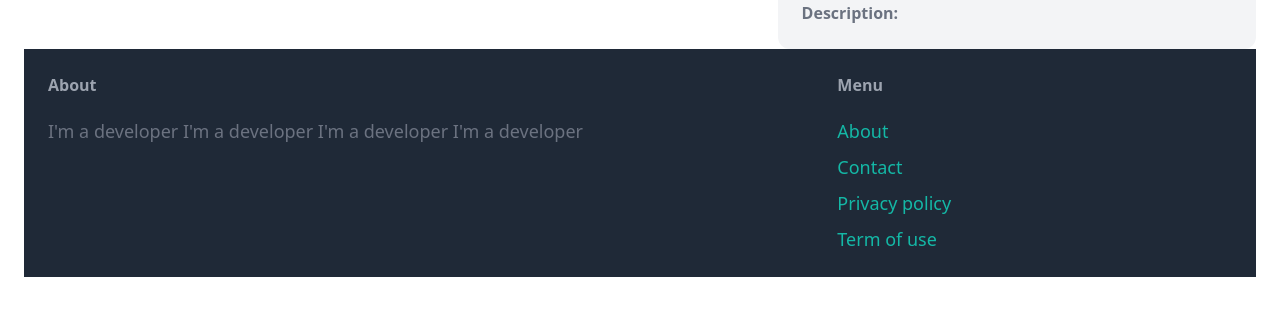
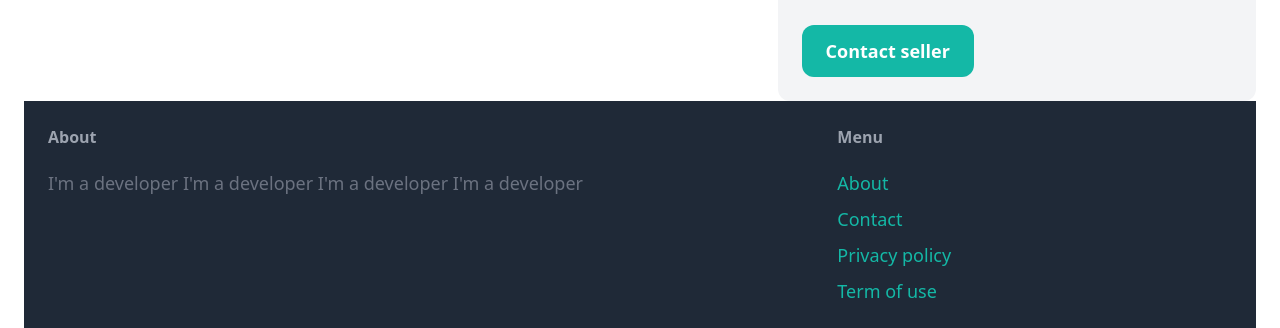
Before and after one commit to rajaehtasham/Python-Portfolio, a Django app: template bazaar-marketplace/item/templates/item/detail.html in a window 1280 px wide. Shown: the part 196-524 px from the top of the page. Run offline with Django 3.2, Linux system fonts and the light colour scheme; the template is opened without the code that fills it, so the values that code supplies are empty; some libraries are stand-ins or nearby versions.

Commit message:
Add contact seller call-to-action button to item detail page

```diff
--- a/bazaar-marketplace/item/templates/item/detail.html
+++ b/bazaar-marketplace/item/templates/item/detail.html
@@ -13,9 +13,13 @@
         <p class="text-gray-500"><strong>Price: </strong>{{ item.price }}</p>
         <p class="text-gray-500"><strong>Seller: </strong>{{ item.created_by.username }}</p>
 
-        <p class="text-gray-700">
-            <strong class="text-gray-500">Description:</strong><br>
-            {{ item.description }}
-        </p>
+        {% if item.description %}
+            <p class="text-gray-700">
+                <strong class="text-gray-500">Description:</strong><br>
+                {{ item.description }}
+            </p>
+        {% endif %}
+
+        <a href="#" class="inline-block mt-6 px-6 py-3 text-lg font-semibold bg-teal-500 text-white rounded-xl hover:bg-teal-700">Contact seller </a>
 </div>
 {% endblock %}
```
